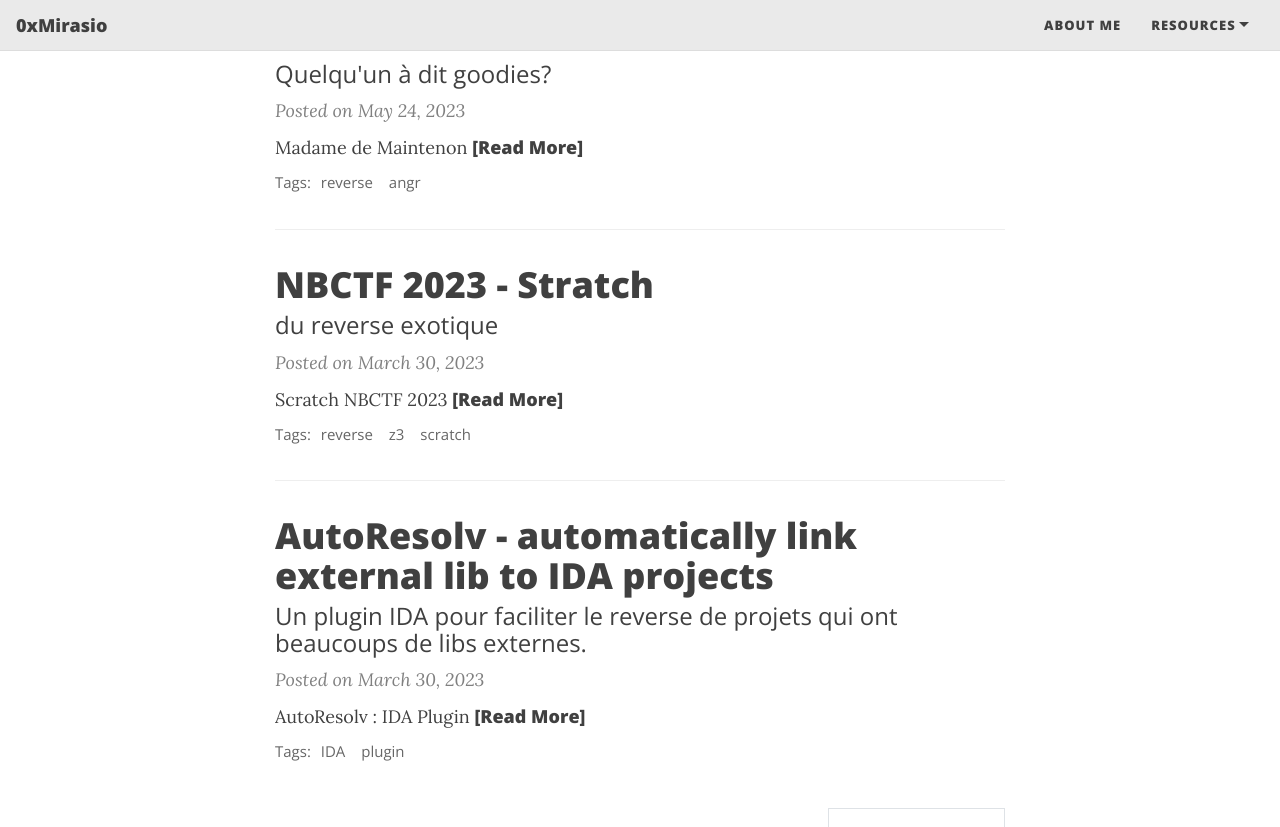
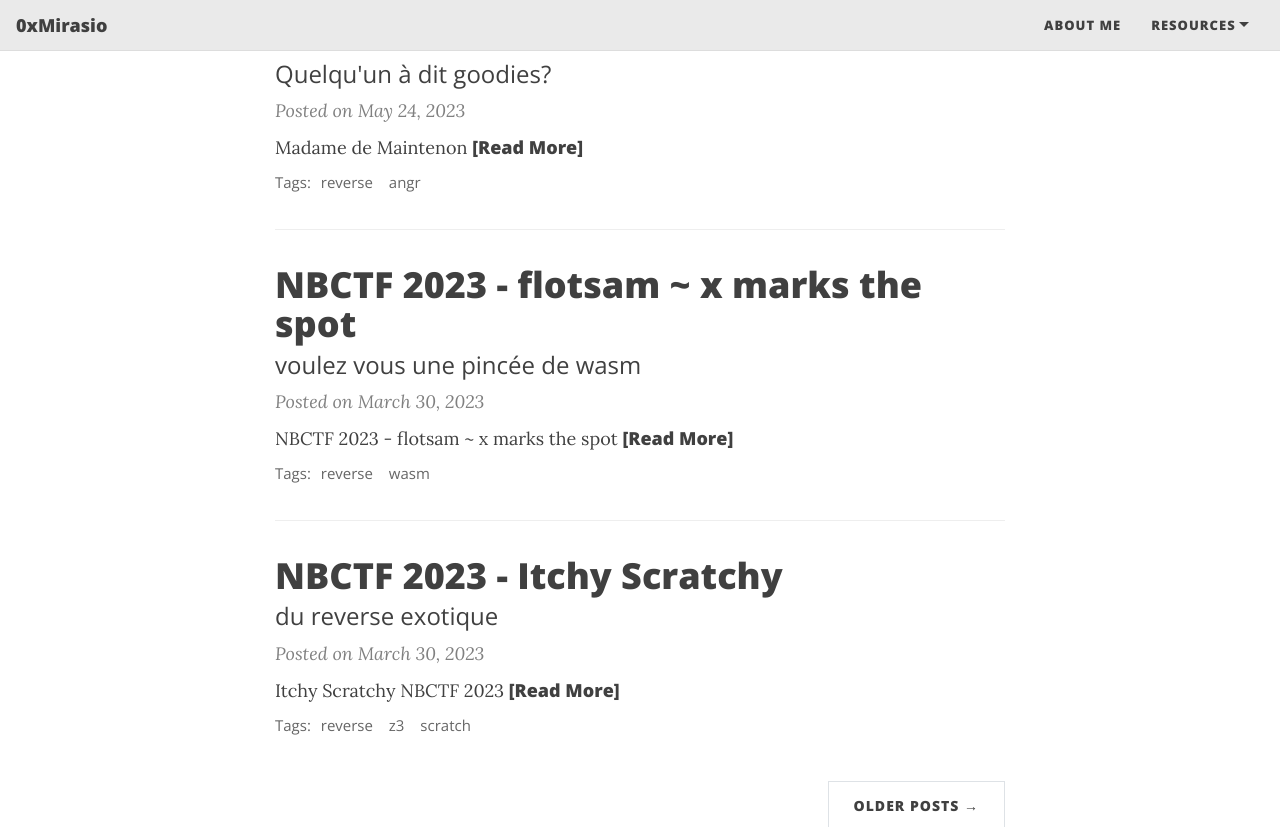
Before and after one commit to 0xMirasio/0xMirasio.github.io, a Jekyll site: the page built from index.html, in a window 1280 px wide and 900 px high, scrolled down 868 px, cut to the strip 0-827 px from the top of the window. Built offline with Jekyll 4.4.1, drawn with Linux system fonts in a browser that asks for light colours; nearby versions of some CDN libraries; the list of posts is cut into pages by our own code; some of the changed lines change nothing that is shown.

Commit message:
add wasm nbctf

```diff
--- a/_posts/2023-03-30-NBCTF-Scratch.md
+++ b/_posts/2023-03-30-NBCTF-Scratch.md
@@ -1,12 +1,12 @@
 ---
 layout: post
-title: NBCTF 2023 - Stratch
+title: NBCTF 2023 - Itchy Scratchy
 subtitle: du reverse exotique
 tags: [reverse, z3, scratch]
 comments: true
 ---
 
-### Scratch NBCTF 2023
+### Itchy Scratchy NBCTF 2023
 
 Ce challenge est le 2ème de la catégorie rev du NBCTF 2023. (très bonne surprise ce ctf)
 
@@ -89,3 +89,5 @@ else:
 A noter également que pour des raisons magnifiques, scratch qui est un language pour introduire les gens à la programmation utilise l'index 1 comme début dans les tableau. (???). Il faut donc shift d'un élement pour chaque array dans le code.
 
 On obtient finalement : nbctf{12lett3rf149}
+
+Il est possible également d'utiliser https://leopardjs.com/ pour convertir le projet scratch en JS, ce peut donner une bien meilleure visibilité du code.
--- /dev/null
+++ b/_posts/2023-03-30-NBCTF-WASM.md
@@ -0,0 +1,57 @@
+---
+layout: post
+title: NBCTF 2023 - flotsam ~ x marks the spot
+subtitle: voulez vous une pincée de wasm
+tags: [reverse, wasm]
+comments: true
+---
+
+### NBCTF 2023 - flotsam ~ x marks the spot
+
+On nous fournit une url : **flotsam.chal.nbctf.com**
+On se retrouve sur un site avec une sorte de grille contenant plusieurs icones : un bateau, des vagues et des mines.
+
+Une rapide analyse montre que le site tourne avec un module wasm.
+
+## Analyse de l'interface JS
+
+un premier coup d'oeil révele que le site utilise 3 fonctions exportés du module wasm :  add_key, check_x &generate_mines.
+
+En placant quelque breakpoint et le main.js, on repère que add_key est appelé pour chaque touche du clavier pressé, check_x quand l'utilisateur appuie sur la touche 'x' et generate_mines lorsque la page se charge.
+
+!["WASM"](/assets/img/posts/nbctf/wasm1.PNG "wasm key event handler").
+
+les touches 'wasd' vont faire changer la position du bateau, et check_x utilise la position actuelle pour appeler la fonction exporté du wasm.
+
+Analysons cette fonction
+
+## check_x
+
+Pour cela, on peut utiliser **WABT** qui permet de jouer avec les fichiers wasm.
+On peut télécharger dans les sources du site module.wasm => en réalité c'est un fichier WAT (format texte de wasm).
+
+Je deteste lire du wasm sous format WAT donc on va utiliser wat2wasm de wabt puuis wasm-decompile pour avoir une version bien plus propre.
+
+Ce qui donne pour check_x():
+
+!["WASM"](/assets/img/posts/nbctf/wasm2.PNG "wasm key event handler").
+
+même sous ce format la, le wasm est très moche à lire. (mais toujours mieux que la version WAT)
+
+Sans trop allez loin dans la fonction, on constate que la position a et b est utilisé pour calculer f = a * 99 + b
+Cette valeur est ensuite check avec une valeur stocké à la mémoire 1050280 modulo 9801
+
+le label B_c étant un jump vers la sortie de la fonction, il faut donc trouver un couple de position tel que f soit bon.
+
+
+!["WASM"](/assets/img/posts/nbctf/wasm3.PNG "check_x test").
+
+(On peut break dans le debugger de chrome tools pour vérifier ce check)
+
+On finit donc par facilement retrouver la bonne position (généré aléatoirement à chaque rechargement de la page)
+On obtient donc le flag en appuyant sur x à la bonne position !
+
+!["WASM"](/assets/img/posts/nbctf/wasm4.PNG "flag").
+
+
+Je n'ai pas eu le temps de terminer le 2ème WASM, basé sur le même site. Il fallait activer une séquence de clé , qui permettait d'activer un "cheatcode" dans add_key(x)
```
Also changed, not shown: assets/img/posts/nbctf/wasm1.PNG (added), assets/img/posts/nbctf/wasm2.PNG (added), assets/img/posts/nbctf/wasm3.PNG (added), assets/img/posts/nbctf/wasm4.PNG (added).
